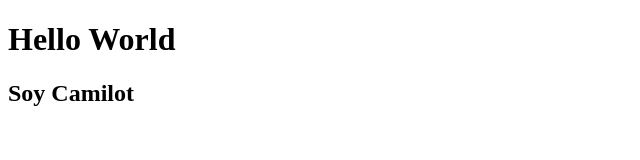
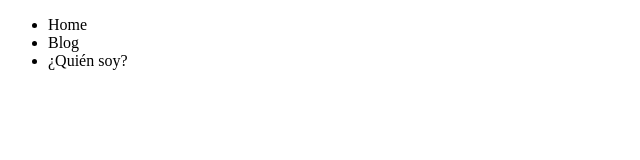
Before and after one commit to IngCamilo98/Camilo.tech, a website: page index.html in a window 1280 px wide. Shown: the whole page, without its empty margins (0-640 px from the left). Drawn offline with Linux system fonts and the light colour scheme.

Commit message:
Estructura basica html

```diff
--- a/index.html
+++ b/index.html
@@ -7,7 +7,22 @@
     <title>Camilot</title>
 </head>
 <body>
-    <h1>Hello World</h1>
-    <h2>Soy Camilot</h2>
+    <header>
+
+    </header>
+    <nav class="menu">
+        <ul>
+            <li>Home</li>
+            <li>Blog</li>
+            <li>¿Quién soy?</li>
+        </ul>
+
+    </nav>
+    <section>
+
+    </section>
+    <footer>
+
+    </footer>
 </body>
 </html>
```
